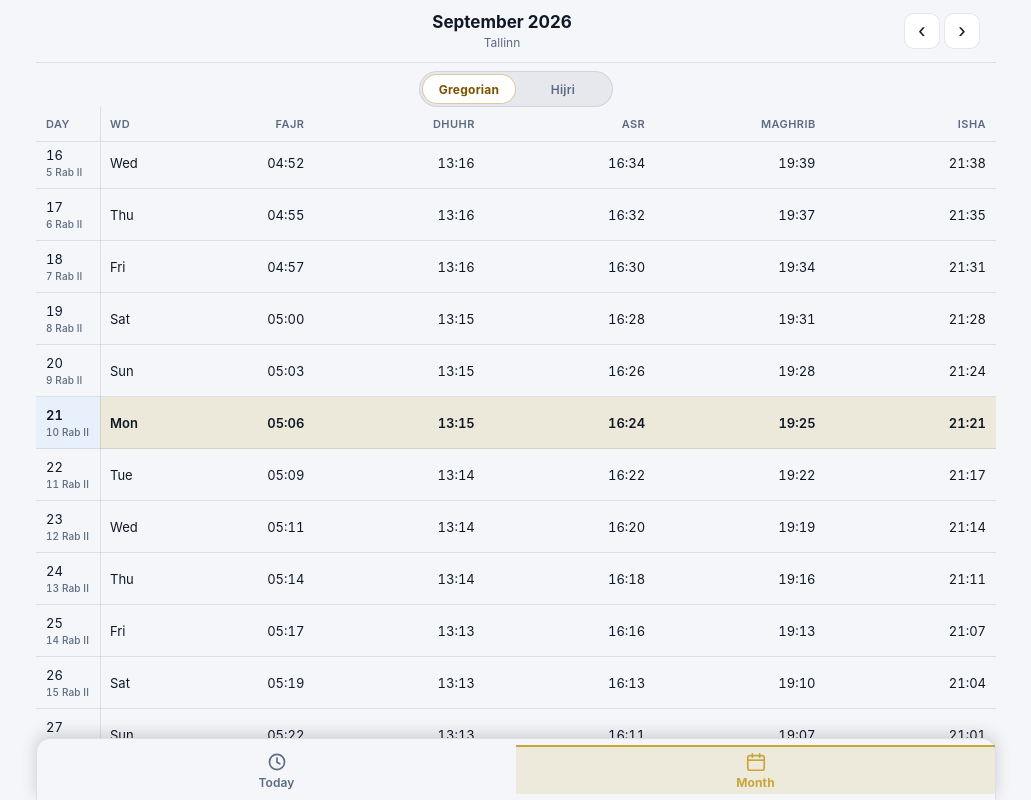
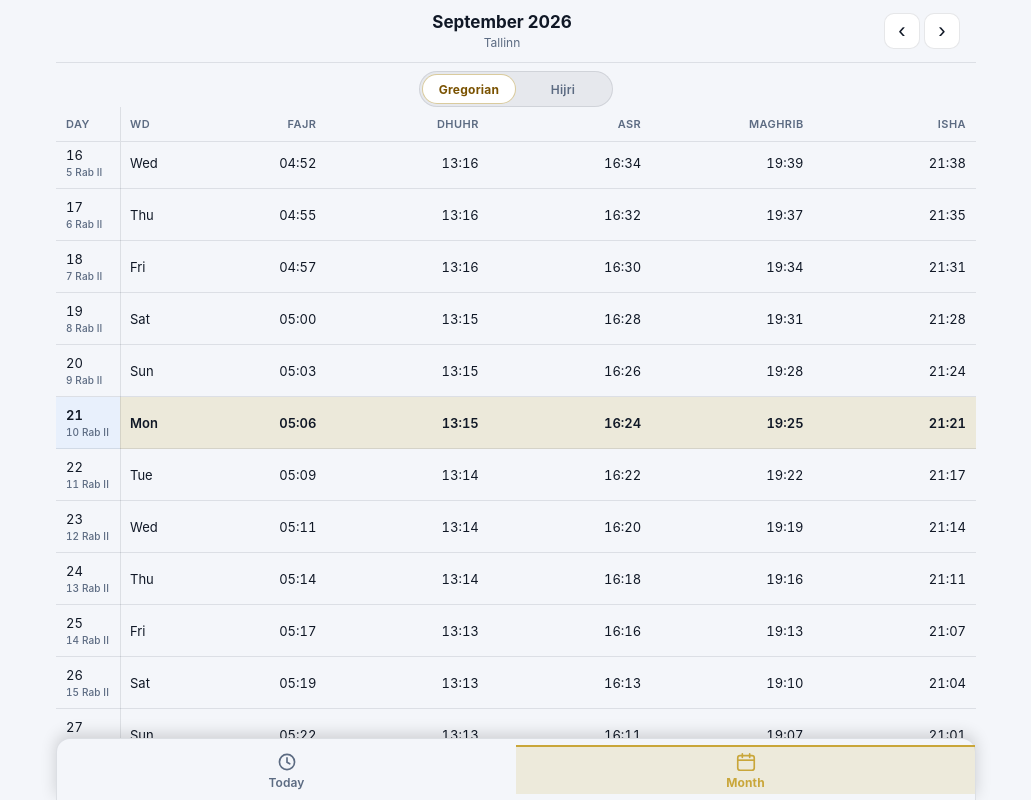
Before and after one commit to harkce/tallinn-prayer-times, a React (Vite) app: page /tallinn-prayer-times/month in a window 1280 px wide. Shown: the whole page, without its empty margins (124-1155 px from the left). Built offline with nearby package versions, Linux system fonts and the light colour scheme.

Commit message:
Use one desktop stage width for tabs and pages
Today and Month had different max widths, so the fixed tab bar
jumped when switching views. Share a single --stage-max (920px).

```diff
--- a/src/index.css
+++ b/src/index.css
@@ -911,14 +911,14 @@ body.month-page {
    Centered stage, not a stretched phone. Tabs match stage width. */
 @media (min-width: 900px) {
   :root {
-    --stage-today: 800px;
-    --stage-month: 960px;
+    /* One stage width for Today, Month, and tabs — no jump when switching views */
+    --stage-max: 920px;
   }
 
   /* Today: wider stage + hero | list side-by-side (portrait desktop too) */
   .app-today .topbar,
   .app-today .today-body {
-    max-width: var(--stage-today);
+    max-width: var(--stage-max);
   }
 
   .app-today .today-body {
@@ -967,7 +967,7 @@ body.month-page {
   .month-app .month-header,
   .month-app .month-scroll-hint,
   .month-app .month-grid-wrap {
-    max-width: var(--stage-month);
+    max-width: var(--stage-max);
   }
 
   .month-scroll-hint {
@@ -998,17 +998,12 @@ body.month-page {
   .tabbar {
     left: 50%;
     right: auto;
-    width: min(100% - 32px, var(--stage-today));
-    max-width: min(100% - 32px, var(--stage-today));
+    width: min(100% - 32px, var(--stage-max));
+    max-width: min(100% - 32px, var(--stage-max));
     transform: translateX(-50%);
     border-radius: 14px 14px 0 0;
     border-left: 1px solid var(--border);
     border-right: 1px solid var(--border);
-  }
-
-  body:has(.month-app) .tabbar {
-    width: min(100% - 32px, var(--stage-month));
-    max-width: min(100% - 32px, var(--stage-month));
   }
 }
 
```
Also changed, not shown: 6 other files (tests, documents, lock files or other folders).
